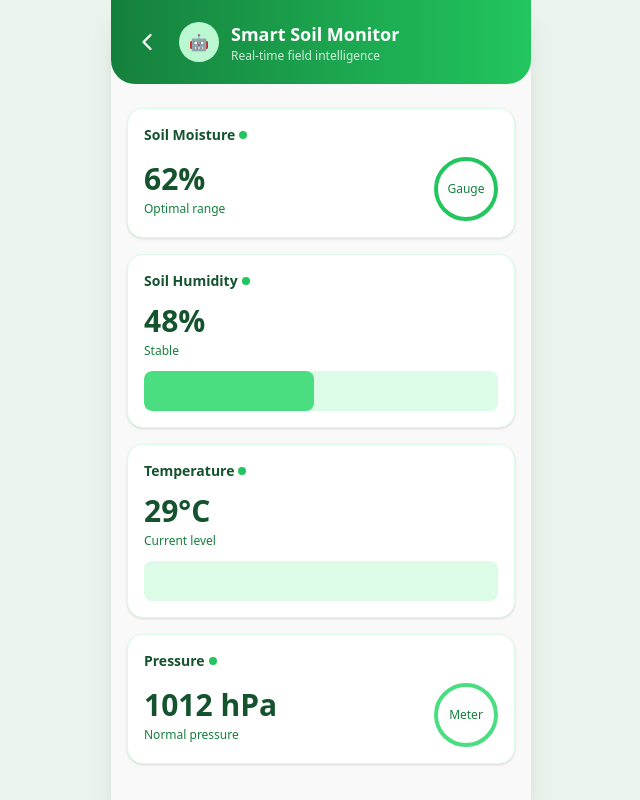
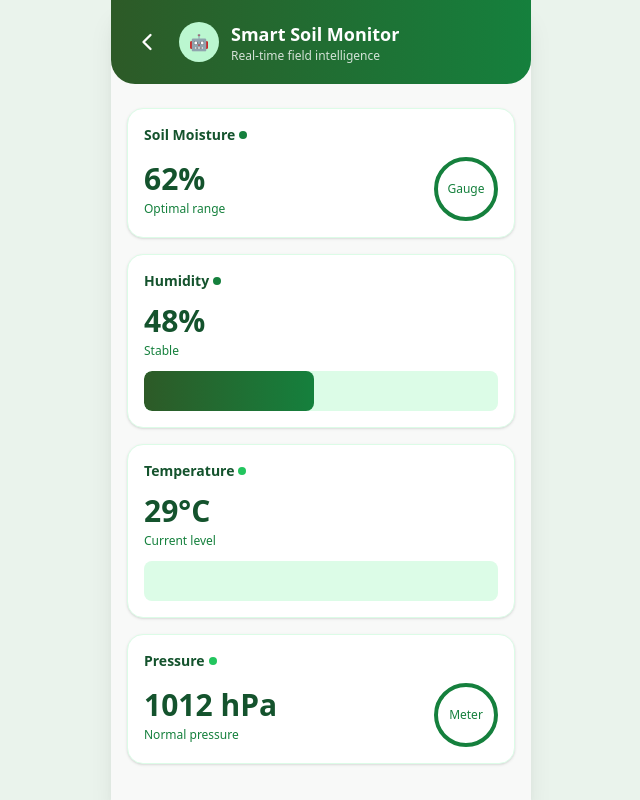
Before and after one commit to apurva3126/Aquasense, a React (Vite) app: page /Dashboard in a window 1280 px wide. Shown: the whole page, without its empty margins (319-959 px from the left). Built offline with nearby package versions, Linux system fonts and the light colour scheme.

Commit message:
dashboard done

```diff
--- a/src/pages/Dashboard.jsx
+++ b/src/pages/Dashboard.jsx
@@ -13,7 +13,7 @@ export default function Dashboard() {
       <div className="w-full max-w-[420px] min-h-screen bg-[#f8f9f8] shadow-xl">
 
         {/* HEADER */}
-        <div className="bg-gradient-to-r from-green-700 to-green-500 px-4 py-5 rounded-b-3xl">
+        <div className="bg-gradient-to-r from-[#2d5a27] to-green-700 px-4 py-5 rounded-b-3xl">
           <div className="flex items-center gap-3 text-white">
             <button
               onClick={() => navigate("/field-status")}
@@ -44,7 +44,7 @@ export default function Dashboard() {
           <div className="bg-white rounded-2xl p-4 shadow border border-green-100">
             <h3 className="text-sm font-semibold text-green-900 flex items-center gap-1">
               Soil Moisture
-              <span className="w-2 h-2 bg-green-500 rounded-full"></span>
+              <span className="w-2 h-2 bg-green-700 rounded-full"></span>
             </h3>
 
             <div className="flex justify-between items-center mt-3">
@@ -57,7 +57,7 @@ export default function Dashboard() {
                 </p>
               </div>
 
-              <div className="w-16 h-16 rounded-full border-4 border-green-500 flex items-center justify-center text-xs text-green-700">
+              <div className="w-16 h-16 rounded-full border-4 border-green-700 flex items-center justify-center text-xs text-green-700">
                 Gauge
               </div>
             </div>
@@ -66,8 +66,8 @@ export default function Dashboard() {
           {/* Soil Humidity */}
           <div className="bg-white rounded-2xl p-4 shadow border border-green-100">
             <h3 className="text-sm font-semibold text-green-900 flex items-center gap-1">
-              Soil Humidity
-              <span className="w-2 h-2 bg-green-500 rounded-full"></span>
+              Humidity
+              <span className="w-2 h-2 bg-green-700 rounded-full"></span>
             </h3>
 
             <div className="mt-3">
@@ -79,7 +79,7 @@ export default function Dashboard() {
               </p>
 
               <div className="mt-3 h-10 bg-green-100 rounded-lg overflow-hidden">
-                <div className="h-full w-[48%] bg-green-400 rounded-lg"></div>
+                <div className="h-full w-[48%] bg-gradient-to-r from-[#2d5a27] to-green-700 rounded-lg"></div>
               </div>
             </div>
           </div>
@@ -120,7 +120,7 @@ export default function Dashboard() {
                 </p>
               </div>
 
-              <div className="w-16 h-16 rounded-full border-4 border-green-400 flex items-center justify-center text-xs text-green-700">
+              <div className="w-16 h-16 rounded-full border-4 border-green-700 flex items-center justify-center text-xs text-green-700">
                 Meter
               </div>
             </div>
```
